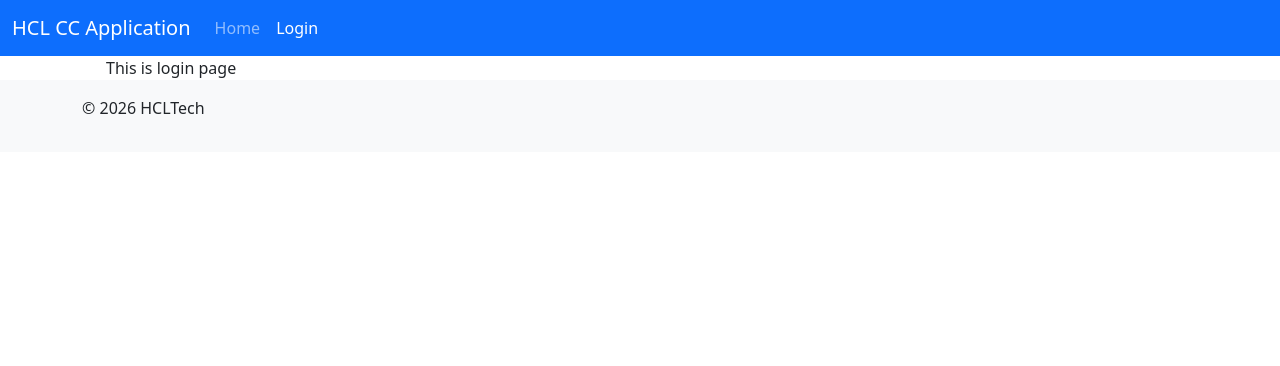
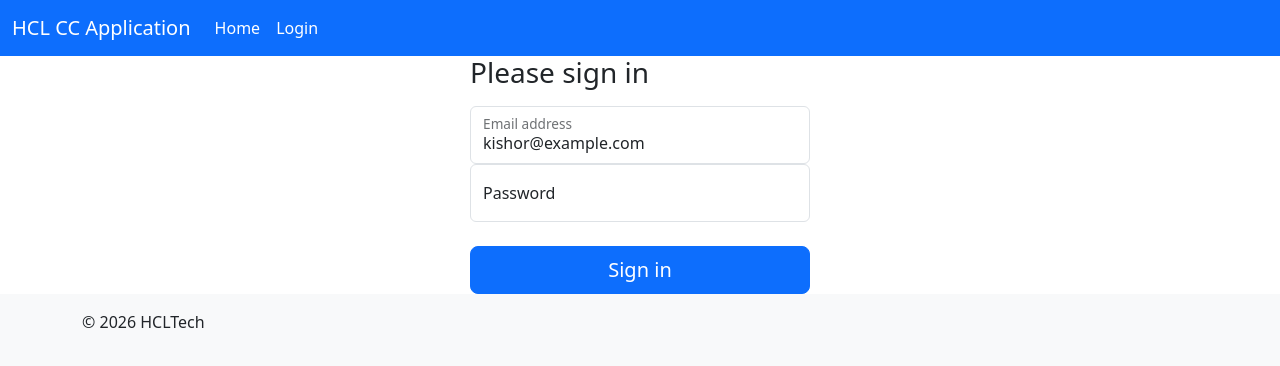
Before and after one commit to kishor10d/credit-card-application-squad-7, a React (Create React App) app in the folder credit-card-frontend/: page /login in a window 1280 px wide. Shown: the top 366 px of the page. Built offline with nearby package versions, Linux system fonts and the light colour scheme.

Commit message:
login logout done

```diff
--- /dev/null
+++ b/credit-card-frontend/db.json
@@ -0,0 +1,26 @@
+{
+  "users": [
+    {
+      "id": "1",
+      "email": "kishor@example.com",
+      "name": "Kishor",
+      "password": "admin123",
+      "role": 1
+    },
+    {
+      "id": "2",
+      "email": "sandip@example.com",
+      "name": "Sandip",
+      "password": "admin123",
+      "role": 2
+    },
+    {
+      "id": "3",
+      "email": "yogini@example.com",
+      "name": "Yogini",
+      "password": "admin123",
+      "role": 3
+    }
+  ],
+  "$schema": "./node_modules/json-server/schema.json"
+}
--- a/credit-card-frontend/package.json
+++ b/credit-card-frontend/package.json
@@ -3,17 +3,21 @@
   "version": "0.1.0",
   "private": true,
   "dependencies": {
+    "@hookform/resolvers": "^5.2.2",
     "@popperjs/core": "^2.11.8",
     "@testing-library/dom": "^10.4.1",
     "@testing-library/jest-dom": "^6.9.1",
     "@testing-library/react": "^16.3.2",
     "@testing-library/user-event": "^13.5.0",
+    "axios": "^1.14.0",
     "bootstrap": "^5.3.8",
     "react": "^19.2.5",
     "react-dom": "^19.2.5",
+    "react-hook-form": "^7.72.1",
     "react-router-dom": "^7.14.1",
     "react-scripts": "5.0.1",
-    "web-vitals": "^2.1.4"
+    "web-vitals": "^2.1.4",
+    "zod": "^4.3.6"
   },
   "scripts": {
     "start": "react-scripts start",
--- /dev/null
+++ b/credit-card-frontend/src/common/axiosClient.js
@@ -0,0 +1,13 @@
+import axios from 'axios';
+
+const BASE_URL = 'http://localhost';
+const PORT = '3001';
+
+const axiosClient = axios.create({
+  baseURL: `${BASE_URL}:${PORT}`,
+  headers: {
+    'Content-Type': 'application/json'
+  },
+});
+
+export default axiosClient;
--- a/credit-card-frontend/src/components/Footer.jsx
+++ b/credit-card-frontend/src/components/Footer.jsx
@@ -1,6 +1,6 @@
 const Footer = () => (
-	<footer class="footer mt-auto py-3 bg-light">
-  <div class="container">
+	<footer className="footer mt-auto py-3 bg-light">
+  <div className="container">
     <p className="text-slate-500 text-sm">
         © {new Date().getFullYear()} HCLTech
       </p>
--- a/credit-card-frontend/src/components/Header.jsx
+++ b/credit-card-frontend/src/components/Header.jsx
@@ -1,20 +1,36 @@
-import { useState } from 'react';
-import { NavLink, Link } from 'react-router-dom';
+import { useState, useEffect } from 'react';
+import { NavLink, Link, useNavigate } from 'react-router-dom';
+import authService from '../services/authService';
 
 const Header = () => {
+
+  const navigate = useNavigate();
+
+  const isAuthenticated = authService.isAuthenticated();
+	console.log("isAuth", isAuthenticated);
+  const userData = localStorage.getItem('user');
+  const user = userData ? JSON.parse(userData) : null;
+
+  // console.log(user);
+  // console.log(currentUser);
+
+  const logout = () => {
+    authService.logout();
+    navigate('/login');
+  }
 
   return(
     <header>
       <nav
-        class="navbar navbar-expand navbar-dark bg-primary"
+        className="navbar navbar-expand navbar-dark bg-primary"
         aria-label="Second navbar example"
       >
-        <div class="container-fluid">
-          <a class="navbar-brand" href="#">
+        <div className="container-fluid">
+          <a className="navbar-brand" href="#">
             HCL CC Application
           </a>
           <button
-            class="navbar-toggler"
+            className="navbar-toggler"
             type="button"
             data-bs-toggle="collapse"
             data-bs-target="#navbarsExample02"
@@ -22,17 +38,24 @@ const Header = () => {
             aria-expanded="false"
             aria-label="Toggle navigation"
           >
-            <span class="navbar-toggler-icon"></span>
+            <span className="navbar-toggler-icon"></span>
           </button>
 
-          <div class="collapse navbar-collapse" id="navbarsExample02">
-            <ul class="navbar-nav me-auto">
-              <li class="nav-item">
-                <NavLink key='/' to="/" className="nav-link">Home</NavLink>
+          <div className="collapse navbar-collapse" id="navbarsExample02">
+            <ul className="navbar-nav me-auto">
+              <li className="nav-item">
+                <NavLink key='/' to="/" className="nav-link active">Home</NavLink>
               </li>
-              <li class="nav-item">
-                <NavLink key='/login' to="/login" className="nav-link">Login</NavLink>
+              { !isAuthenticated &&
+              <li className="nav-item active d-flex">
+                <NavLink key='/login' to="/login" className="nav-link active d-flex">Login</NavLink>
               </li>
+              }
+              { isAuthenticated &&
+              <li className="nav-item active d-flex">
+                <button onClick={logout} className="nav-link active d-flex">Logout <span > ({user?.name})</span></button>
+              </li>
+              }
             </ul>
           </div>
         </div>
--- /dev/null
+++ b/credit-card-frontend/src/components/LoginForm.jsx
@@ -0,0 +1,77 @@
+import { useForm } from 'react-hook-form';
+import { useNavigate } from 'react-router-dom';
+import { zodResolver } from '@hookform/resolvers/zod';
+import { z } from "zod";
+import authService from '../services/authService';
+
+const LoginForm = () => {
+
+	const navigate = useNavigate();
+
+	const isAuthenticated = authService.isAuthenticated();
+	console.log("isAuth", isAuthenticated);
+	if (isAuthenticated) {
+		navigate('/');
+	}
+
+	const schema = z.object({
+		email: z.string().email("Invalid email address"),
+		password: z.string()
+			.min(6, "Password must be at least 6 characters")
+			.max(20, "Password must not exceed 20 characters"),
+	});
+
+	const { register, handleSubmit, formState: { errors } } = useForm({
+    resolver: zodResolver(schema),
+    defaultValues: { email: 'kishor@example.com', password: ''}
+  });
+
+  const onSubmit = async (data) => {
+    console.log("Form Data:", data);
+    try {
+      const response = await authService.login({ email: data.email, password: data.password });
+      if (response) {
+				navigate('/');
+			} else {
+				alert("Login failed. Please check your credentials.");
+			}
+    } catch (err) {
+      alert("Login failed. Please check your credentials.");
+    }
+  };
+
+  return (
+    <form className="mt-20" onSubmit={handleSubmit(onSubmit)}>
+      <h1 className="h3 mb-3 fw-normal">Please sign in</h1>
+
+      <div className="form-floating">
+        <input
+          type="text"
+          className="form-control"
+          id="floatingInput"
+          placeholder="name@example.com"
+					{...register("email")}
+        />
+        <label>Email address</label>
+				{errors.email && <p className='text-danger'>{errors.email.message}</p>}
+      </div>
+      <div className="form-floating">
+        <input
+          type="password"
+          className="form-control"
+          id="floatingPassword"
+          placeholder="Password"
+					{...register("password")}
+        />
+        <label>Password</label>
+				{errors.password && <p className='text-danger'>{errors.password.message}</p>}
+      </div>
+      <br />
+      <button className="w-100 btn btn-lg btn-primary" type="submit">
+        Sign in
+      </button>
+    </form>
+  );
+};
+
+export default LoginForm;
--- a/credit-card-frontend/src/layouts/MainLayout.jsx
+++ b/credit-card-frontend/src/layouts/MainLayout.jsx
@@ -8,7 +8,6 @@ const MainLayout = () => {
     <main>
       <Header />
       <main className="flex-grow container mx-auto px-4 py-8">
-        {/* Inner components change here based on route */}
         <Outlet />
       </main>
       <Footer />
--- a/credit-card-frontend/src/pages/Login.jsx
+++ b/credit-card-frontend/src/pages/Login.jsx
@@ -1,7 +1,17 @@
-const Login = () => (
-	<div className="container">
-        This is login page
+import LoginForm from "../components/LoginForm";
+
+const Login = () => {
+  return (
+    <div className="container">
+      <div className="row">
+        <div className="col-md-4"></div>
+        <div className="col-md-4">
+          <LoginForm />
+        </div>
+        <div className="col-md-4"></div>
+      </div>
     </div>
-);
+  );
+};
 
 export default Login;
--- /dev/null
+++ b/credit-card-frontend/src/services/authService.js
@@ -0,0 +1,22 @@
+import axiosClient from '../common/axiosClient';
+
+const authService = {
+  login: async (credentials) => {
+    const response = await axiosClient.get(`/users?email=${credentials.email}`);
+    console.log(response.data);
+    const user = response?.data.find(u => u.email === credentials.email && u.password === credentials.password);
+    console.log(user);
+    if (user) {
+      localStorage.setItem('token', 'isLoggedIn');
+      localStorage.setItem('user', JSON.stringify(user));
+    }
+    return user;
+  },
+  logout: async () => {
+    localStorage.removeItem('token');
+    localStorage.removeItem('user');
+  },
+  isAuthenticated: () => !!localStorage.getItem('token')
+};
+
+export default authService;
```
Also changed, not shown: 1 other file (tests, documents, lock files or other folders).
